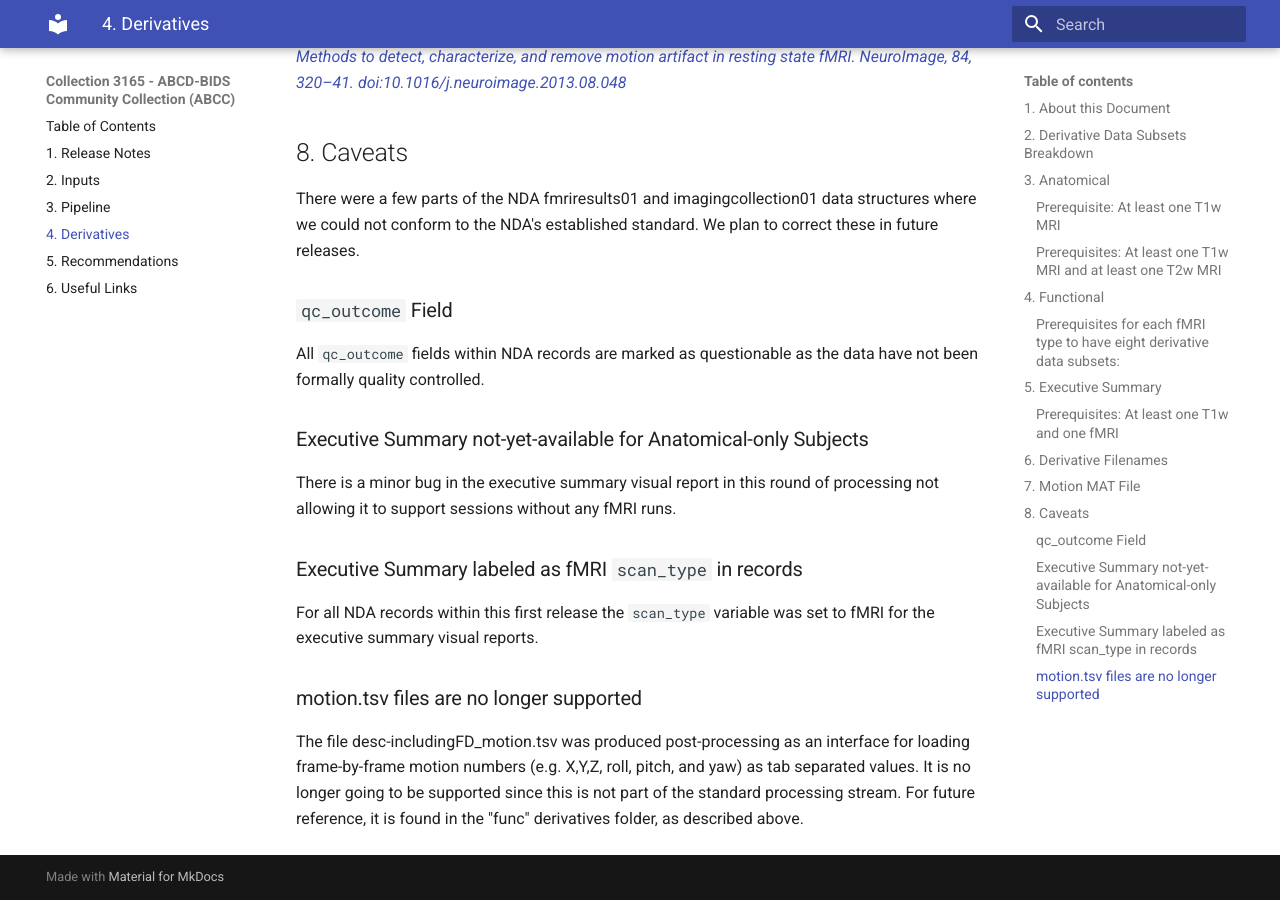
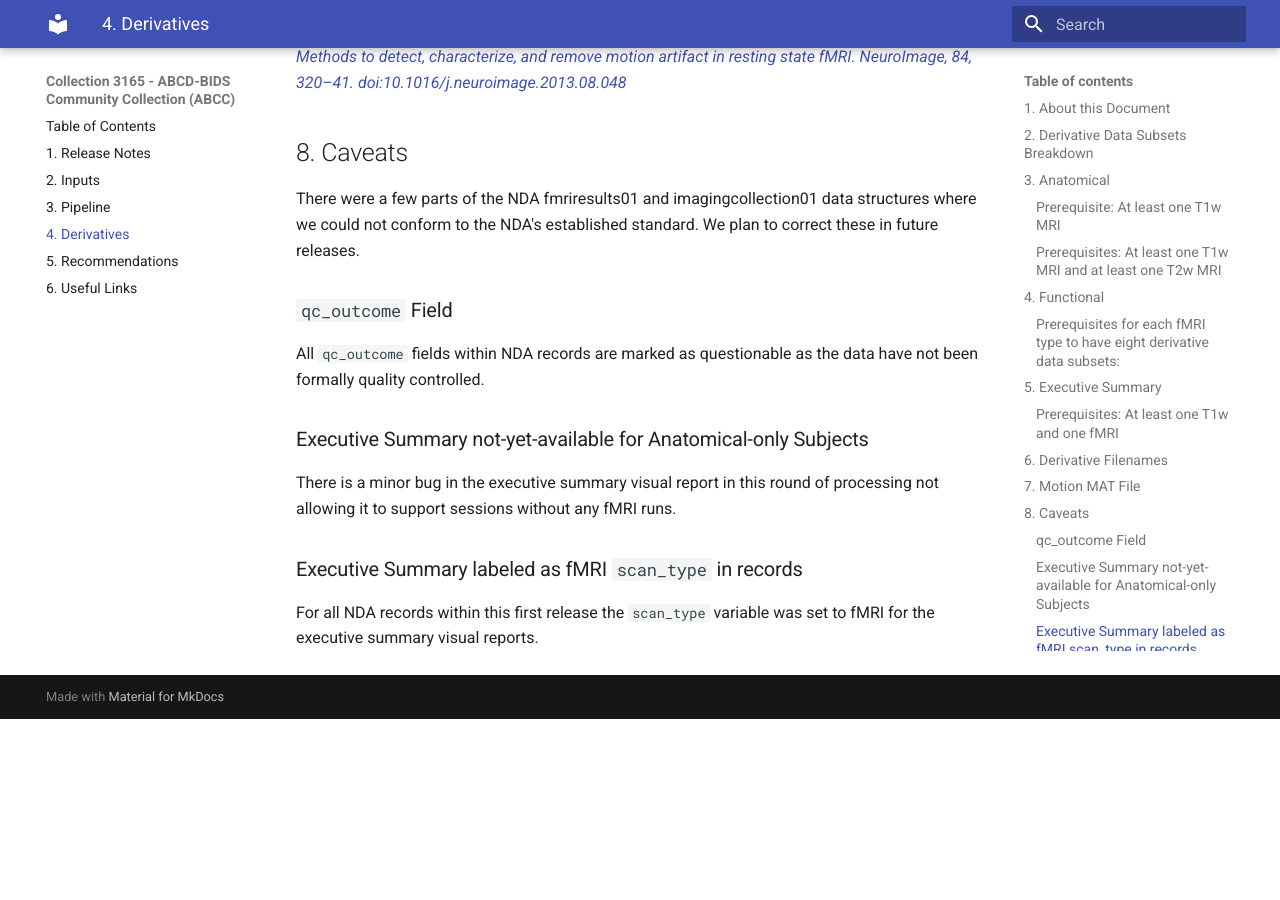
Before and after one commit to ABCD-STUDY/nda-abcd-collection-3165, an MkDocs documentation site: the page built from docs/derivatives.md, in a window 1280 px wide and 900 px high, scrolled down 7586 px. Built offline with MkDocs 1.6.1 and Material for MkDocs 9.7.7, drawn with Linux system fonts in a browser that asks for light colours; old or Windows-style settings are respelled for this version of MkDocs; after the commit the page ends 8305 px from its top, so only the background shows below that.

```diff
--- a/docs/derivatives.md
+++ b/docs/derivatives.md
@@ -254,7 +254,3 @@ There is a minor bug in the executive summary visual report in this round of pro
 ### Executive Summary labeled as fMRI `scan_type` in records
 
 For all NDA records within this first release the `scan_type` variable was set to fMRI for the executive summary visual reports.
-
-### motion.tsv files are no longer supported
-
-The file desc-includingFD_motion.tsv was produced post-processing as an interface for loading frame-by-frame motion numbers (e.g. X,Y,Z, roll, pitch, and yaw) as tab separated values. It is no longer going to be supported since this is not part of the standard processing stream. For future reference, it is found in the "func" derivatives folder, as described above.
```
Also changed, not shown: docs/pipeline.md (+1 -1 lines).
